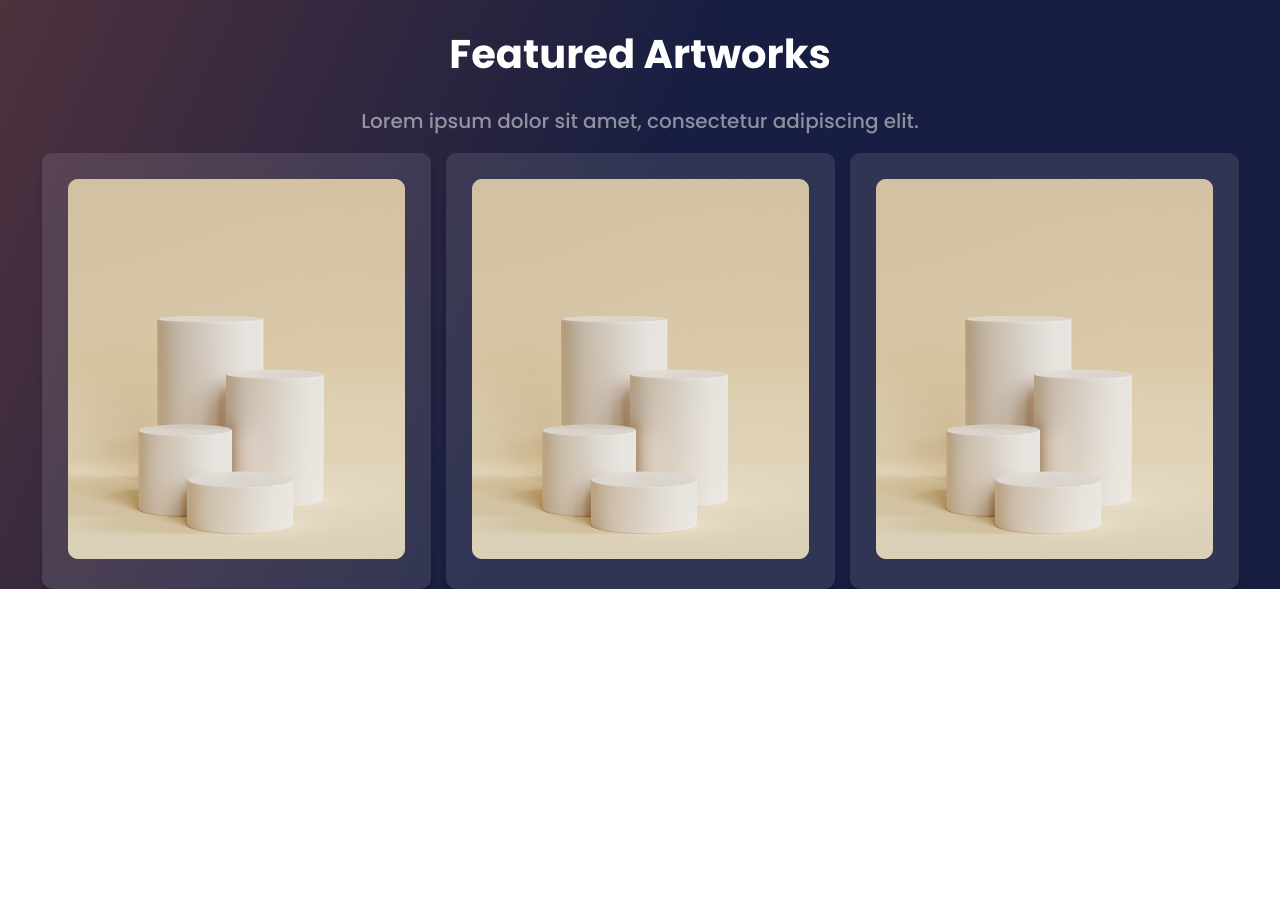
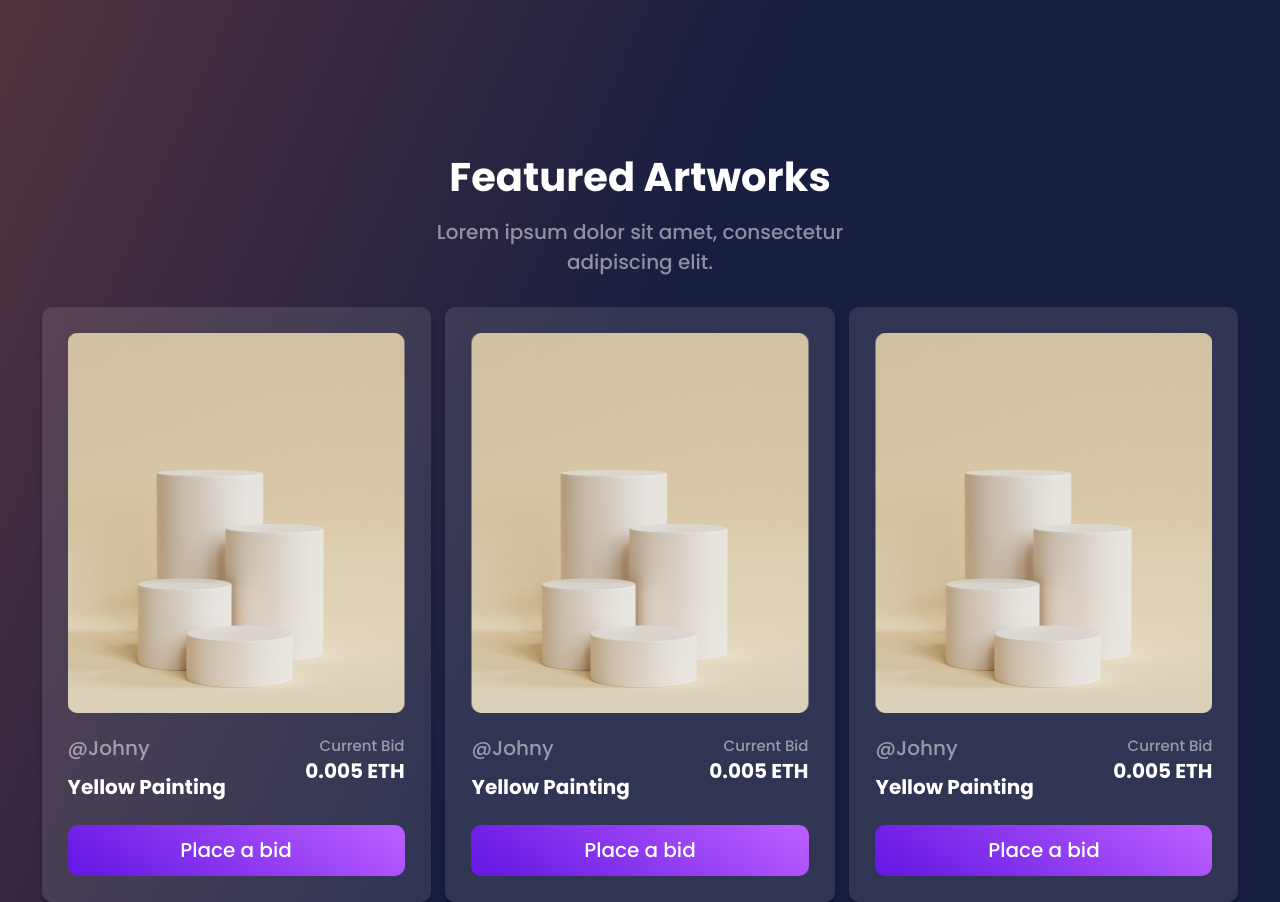
Before and after one commit to hamellton/nft, a plain HTML site: page index.html in a window 1280 px wide. Shown: the part 921-1823 px from the top of the page. Before the commit the page ends 1510 px from the top, so only its background shows below. Drawn offline with Linux system fonts and the light colour scheme.

Commit message:
markup and styles for cards nick, price,author,link and bid

```diff
--- a/index.html
+++ b/index.html
@@ -1,5 +1,6 @@
 <!DOCTYPE html>
 <html lang="en">
+
 <head>
   <meta charset="UTF-8" />
   <meta http-equiv="X-UA-Compatible" content="IE=edge" />
@@ -14,11 +15,7 @@
     <a href="#" class="header__logo"></a>
     <div class="form">
       <button class="form__button"></button>
-        <input
-          class="form__input"
-          type="search"
-          placeholder="Search items and collections"
-        />
+      <input class="form__input" type="search" placeholder="Search items and collections" />
     </div>
     <nav class="header__nav">
       <ul class="header__list">
@@ -30,9 +27,7 @@
         </li>
         <li class="header__item"><a class="header__link" href="#">FAQ</a></li>
         <li class="header__item">
-            <a class="header__link header__link_gradient" href="#"
-              >Select Wallet</a
-            >
+          <a class="header__link header__link_gradient" href="#">Select Wallet</a>
         </li>
       </ul>
     </nav>
@@ -80,21 +75,46 @@
       <div class="card">
         <div class="card__item">
           <div class="card__cover">
-              <img src="images/image01.png" alt="Image01" />
+            <img class="card__img" src="images/image01.png" alt="Image01" />
           </div>
+          <div class="card__info">
+            <div>
+              <p class="card__nick">@Johny</p>
+              <p class="card__author">Yellow Painting</p>
+            </div>
+            <p class="card__bid">Current Bid <span class="card__price">0.005 ETH</span></p>
+          </div>
+          <a href="#" class="card__link">Place a bid</a>
         </div>
         <div class="card__item">
           <div class="card__cover">
-              <img src="images/image01.png" alt="Image01" />
+            <img class="card__img" src="images/image01.png" alt="Image01" />
           </div>
+          <div class="card__info">
+            <div>
+              <p class="card__nick">@Johny</p>
+              <p class="card__author">Yellow Painting</p>
+            </div>
+            <p class="card__bid">Current Bid <span class="card__price">0.005 ETH</span></p>
+          </div>
+          <a href="#" class="card__link">Place a bid</a>
         </div>
         <div class="card__item">
           <div class="card__cover">
-              <img src="images/image01.png" alt="Image01" />
+            <img class="card__img" src="images/image01.png" alt="Image01" />
           </div>
+          <div class="card__info">
+            <div>
+              <p class="card__nick">@Johny</p>
+              <p class="card__author">Yellow Painting</p>
+            </div>
+            <p class="card__bid">Current Bid <span class="card__price">0.005 ETH</span></p>
+          </div>
+          <a href="#" class="card__link">Place a bid</a>
         </div>
       </div>
     </section>
   </div>
 </body>
+
 </html>
--- a/styles/styles.css
+++ b/styles/styles.css
@@ -159,27 +159,106 @@ body {
   display: flex;
   justify-content: space-between;
   margin-top: 150px;
+  margin-bottom: 144px;
 }
 
 .title {
   font-size: 40px;
   font-weight: 700;
   text-align: center;
+  line-height: 1.8;
+  margin-bottom: 4px;
 }
 
 .desc {
   font-size: 20px;
   color: rgba(255, 255, 255, 0.5);
   text-align: center;
+  margin: 0 auto;
+  max-width: 420px;
+  line-height: 1.5;
 }
+
 
 .card {
   display: flex;
   justify-content: space-between;
+  margin-top: 30px;
 }
 .card__item {
   background: rgba(255, 255, 255, 0.1);
   box-shadow: 0px 5px 4px rgba(0, 0, 0, 0.25);
   border-radius: 10px;
   padding: 26px;
+  flex-basis: 32.5%;
+  box-sizing: border-box;
 }
+
+.card__item:hover {
+  background: rgba(255, 255, 255, 0.5);
+
+}
+
+.card__cover {
+  position: relative;
+  overflow: hidden;
+  width: 100%;
+  height: 380px;
+
+}
+
+.card__img {
+  width: 100%;
+  height: 380px;
+  position: absolute;
+  left: 50%;
+  top: 50%;
+  transform: translate(-50%, -50%);
+  object-fit: cover;
+}
+
+.card__info {
+  display: flex;
+  margin-top: 24px;
+  justify-content: space-between;
+}
+
+.card__nick {
+  font-size: 20px;
+  margin: 0;
+  color: rgba(255, 255, 255, 0.5);
+}
+
+.card__author {
+  font-size: 20px;
+  font-weight: 700;
+  margin-top: 16px;
+  margin-bottom: 0;
+}
+
+.card__bid {
+text-align: right;
+margin-top: 0;
+font-size: 15px;
+color: rgba(255, 255, 255, 0.5);
+}
+
+.card__price {
+  display: block;
+  font-size: 20px;
+  font-weight: 700;
+  color: #fff;
+  margin-top: 5px;
+}
+
+.card__link {
+  display: block;
+  text-align: center;
+  font-size: 20px;
+  color: #fff;
+  text-decoration: none;
+  border-radius: 10px;
+  background: linear-gradient(214.02deg, #b75cff 6.04%, #671ae4 92.95%);
+  padding: 14px 20px;
+  margin-top: 26px;
+}
```
Lines whose indentation alone changed are shown as unchanged.
